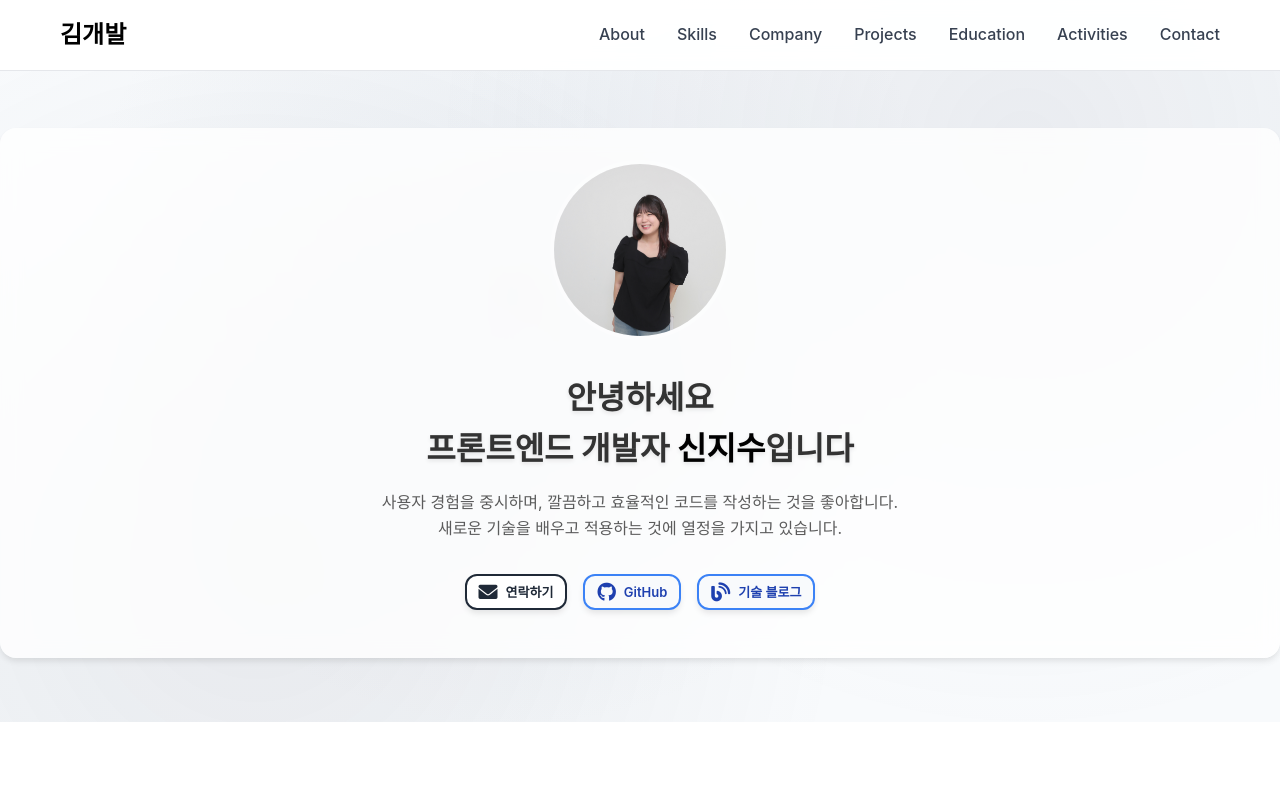
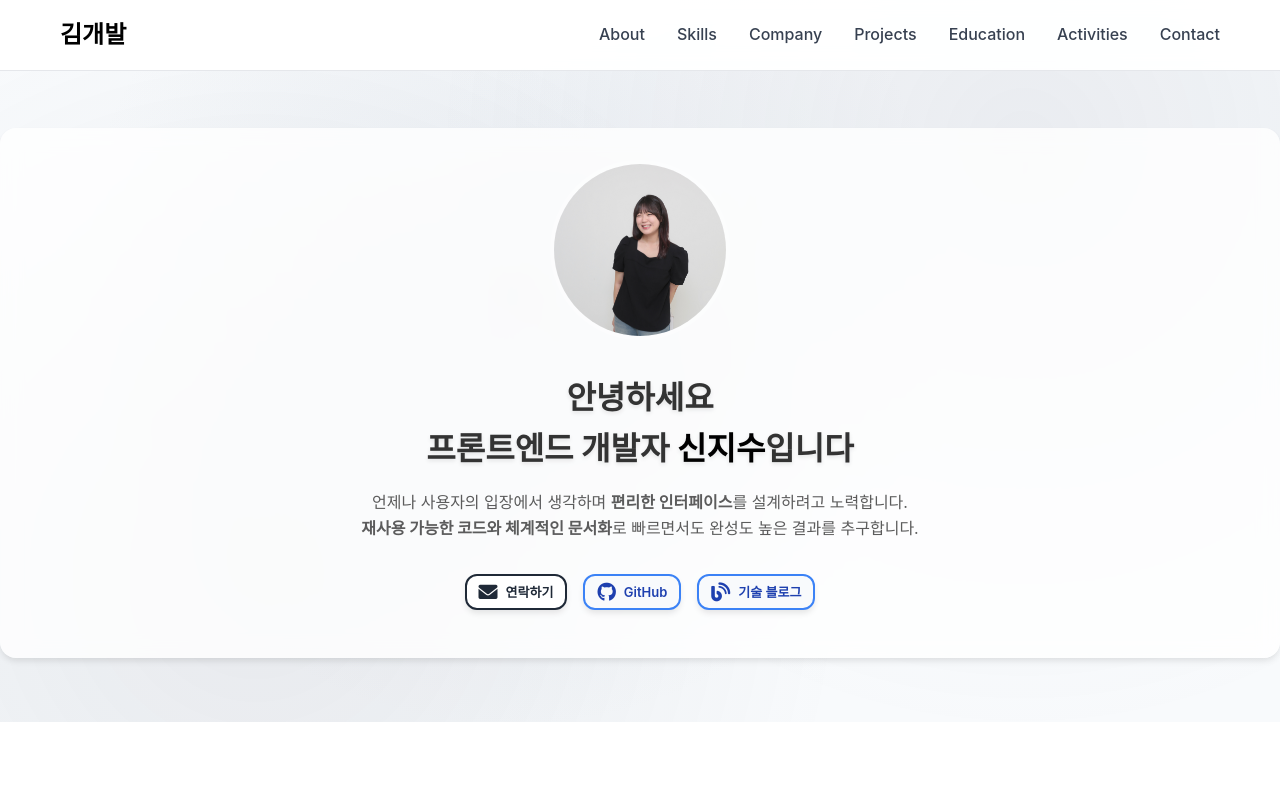
Before and after one commit to kelly6226/kelly6226.github.io, a Next.js app: page / in a window 1280 px wide. Shown: the top 793 px of the page. Built offline with nearby package versions, Linux system fonts and the light colour scheme.

Commit message:
feat(low): profileSection 문구 변경

```diff
--- a/src/components/ProfileSection.tsx
+++ b/src/components/ProfileSection.tsx
@@ -34,9 +34,13 @@ const ProfileSection = () => {
           margin="0 auto 32px"
           opacity="0.8"
         >
-          사용자 경험을 중시하며, 깔끔하고 효율적인 코드를 작성하는 것을
-          좋아합니다. <br /> 새로운 기술을 배우고 적용하는 것에 열정을 가지고
-          있습니다.
+          언제나 사용자의 입장에서 생각하며{" "}
+          <Span style={{ fontWeight: 700 }}>편리한 인터페이스</Span>
+          를 설계하려고 노력합니다. <br />
+          <Span style={{ fontWeight: 700 }}>
+            재사용 가능한 코드와 체계적인 문서화
+          </Span>
+          로 빠르면서도 완성도 높은 결과를 추구합니다.
         </P>
         <CenterRow
           gridGap="16px"
```
